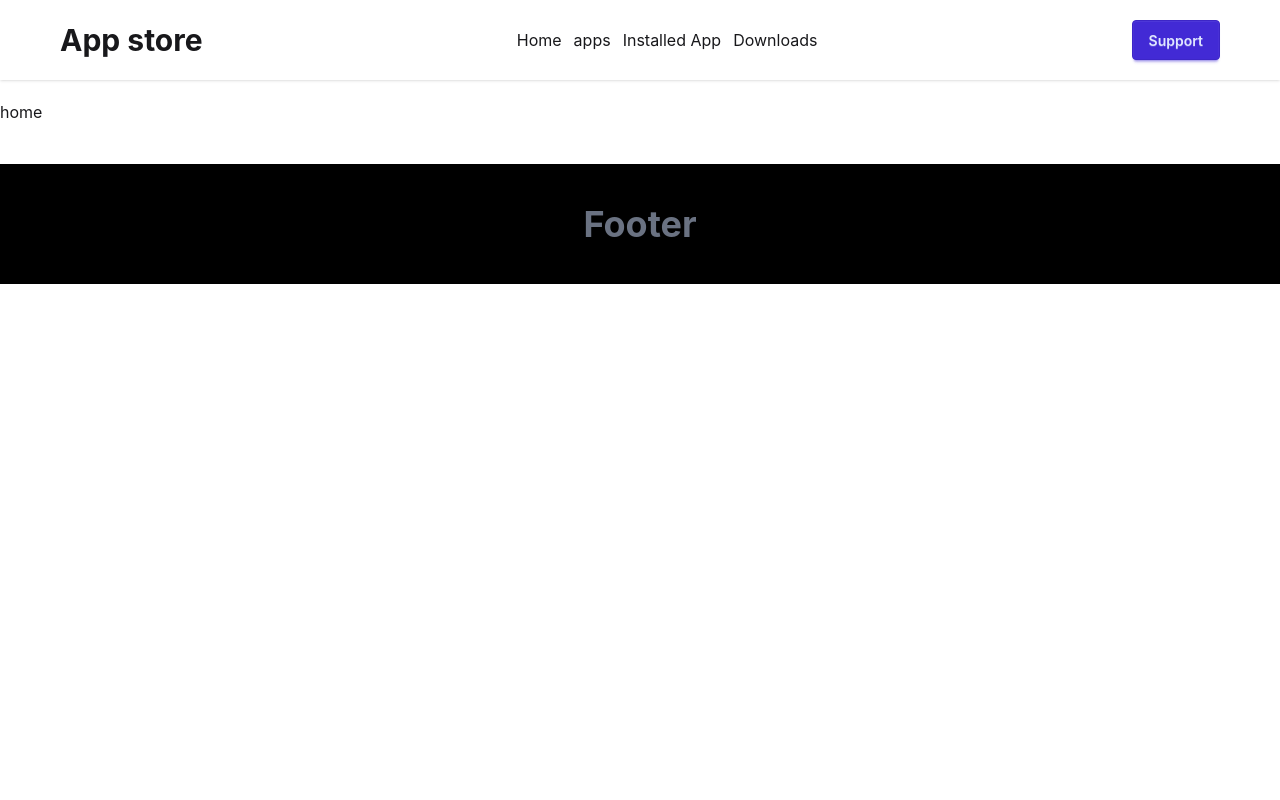
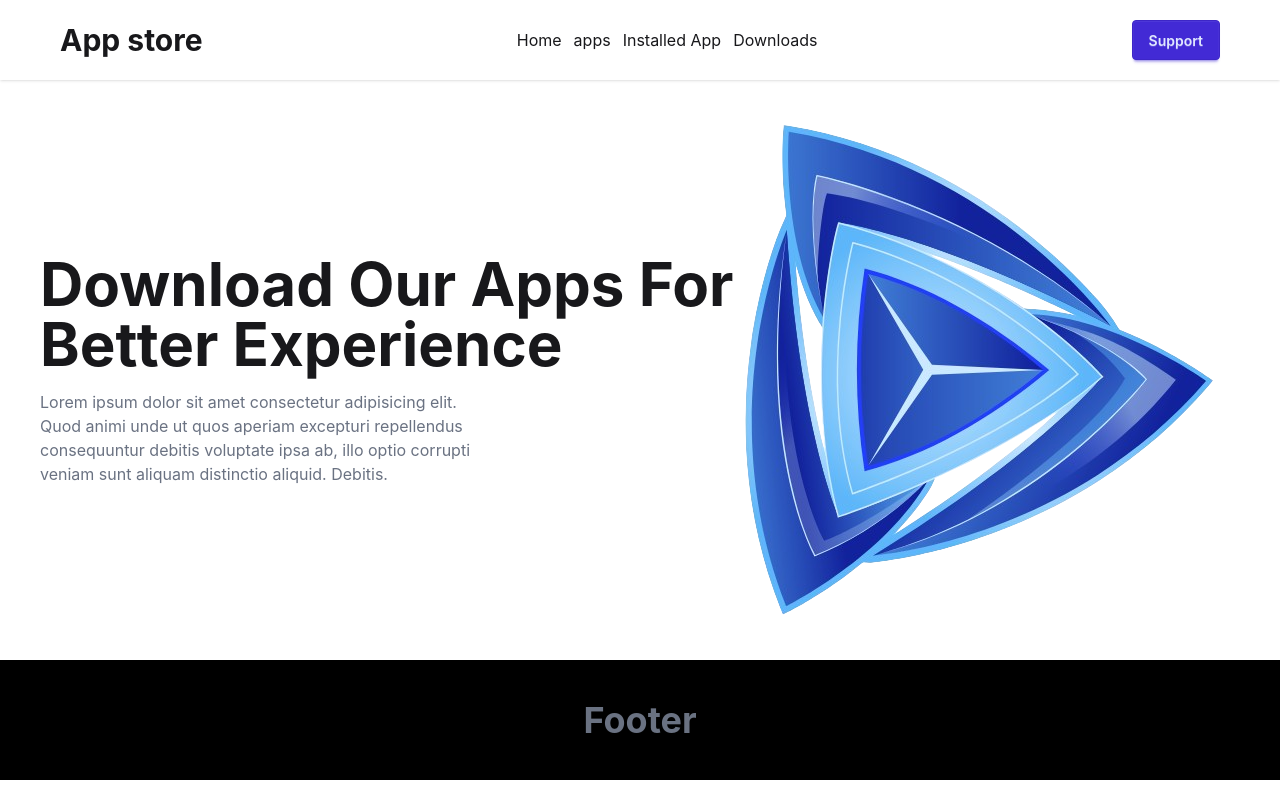
Before and after one commit to ryousufrahman/app-store, a React (Vite) app: page / in a window 1280 px wide. Built offline with nearby package versions, Linux system fonts and the light colour scheme.

Commit message:
added error page and designed the banner

```diff
--- /dev/null
+++ b/src/Components/Banner/Banner.jsx
@@ -0,0 +1,21 @@
+import React from 'react';
+import logo from '../../assets/images/logo.png'
+
+const Banner = () => {
+    return (
+        <div className='main-box max-w-[1200px] mx-auto flex justify-between items-center mt-10 '>
+             <div className='left space-y-4'>
+                <h1 className='text-6xl font-bold'>Download Our Apps For <br /> Better Experience</h1>
+                <p className='text-gray-500'>Lorem ipsum dolor sit amet consectetur adipisicing elit. <br /> Quod animi unde ut quos aperiam excepturi repellendus <br /> consequuntur debitis voluptate ipsa ab, illo optio corrupti <br /> veniam sunt aliquam distinctio aliquid. Debitis.</p>
+
+             </div>
+             <div className='right'>
+                <img src={logo} alt="logo" />
+
+             </div>
+
+        </div>
+    );
+};
+
+export default Banner;
--- a/src/main.jsx
+++ b/src/main.jsx
@@ -7,6 +7,7 @@ import Layout from './Layout/Layout'
 import Home from './pages/Home/Home'
 import App from './pages/Apps/App'
 import InstalledApp from './pages/Apps/Installedapp/InstalledApp'
+import Error from './pages/Errorpage/Error'
 
 const router = createBrowserRouter([
 
@@ -27,6 +28,8 @@ const router = createBrowserRouter([
         element : <InstalledApp></InstalledApp>
       }
     ]
+    ,
+    errorElement : <Error></Error>
   }
 
 
--- /dev/null
+++ b/src/pages/Errorpage/Error.jsx
@@ -0,0 +1,16 @@
+import React from 'react';
+import { Link } from 'react-router';
+
+const Error = () => {
+    return (
+        <div className='w-screen h-screen flex items-center justify-center'>
+            <div className='space-y-5'>
+                <h2 className='text-red-500 text-4xl'>The page is not found</h2>
+             <Link to={'/'} className='btn btn-primary mx-auto'>Go back to home</Link>
+            </div>
+
+        </div>
+    );
+};
+
+export default Error;
--- a/src/pages/Home/Home.jsx
+++ b/src/pages/Home/Home.jsx
@@ -1,9 +1,10 @@
 import React from 'react';
+import Banner from '../../Components/Banner/Banner';
 
 const Home = () => {
     return (
-        <div>
-            home
+        <div className='main-container'>
+            <Banner></Banner>
         </div>
     );
 };
```
